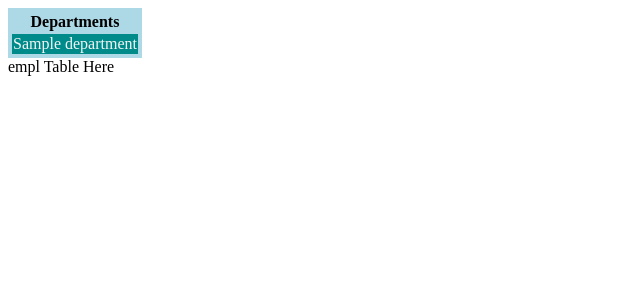
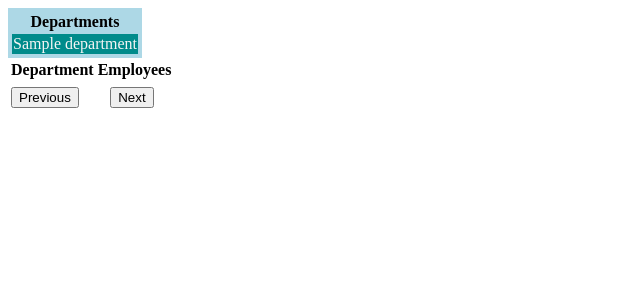
Before and after one commit to DPreacher/schoolAssignments, a PHP site: page / in a window 1280 px wide. Shown: the top 300 px of the page, without its empty margins (0-640 px from the left). Run offline with PHP 8.4, Linux system fonts and the light colour scheme; tables that the repository leaves empty or names only in its code hold one stand-in row (values such as "Sample post"); some libraries are stand-ins or nearby versions.

Commit message:
Update index.php

```diff
--- a/StLawrence/semester3/comp206/Assignment3/index.php
+++ b/StLawrence/semester3/comp206/Assignment3/index.php
@@ -1,9 +1,4 @@
 <!DOCTYPE html>
-<!--
-To change this license header, choose License Headers in Project Properties.
-To change this template file, choose Tools | Templates
-and open the template in the editor.
--->
 <html>
     <head>
         <meta charset="UTF-8">
@@ -13,11 +8,27 @@
     <body>
         <div id="dept">
         <?php
-        include_once 'deptTable.php';
+            session_start();
+            $_SESSION["id"]="";
+            $_SESSION["max"]=$_SESSION["index"]=0;
+            include_once 'deptTable.php';
         ?>
         </div>
         <div id="empl">
-        empl Table Here
+            <table id="emplTable">
+                <tr><th id="emplDept" colspan="2">Department Employees</th></tr>
+                <tr id="dataRow">
+
+
+                    <td id="emplData" colspan="2"></td>
+
+
+                </tr>
+                <tr>
+                    <td><button type='button' id='prev'>Previous</button></td>
+                    <td><button type='button' id='next'>Next</button></td>
+                </tr>
+            </table>
         </div>
         <script type="text/javascript" src="js/libs/jquery/jquery.js"></script>
         <script src="employeeTable.js"></script>
```
